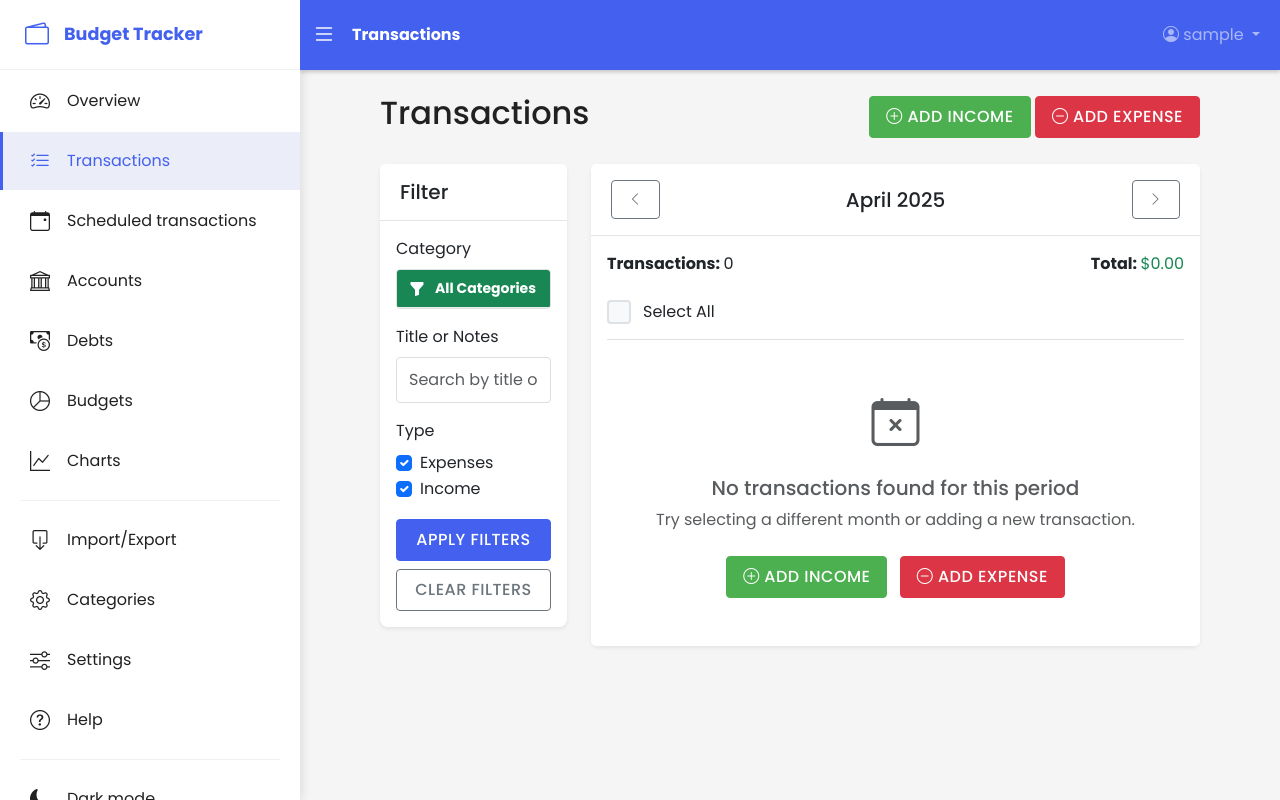
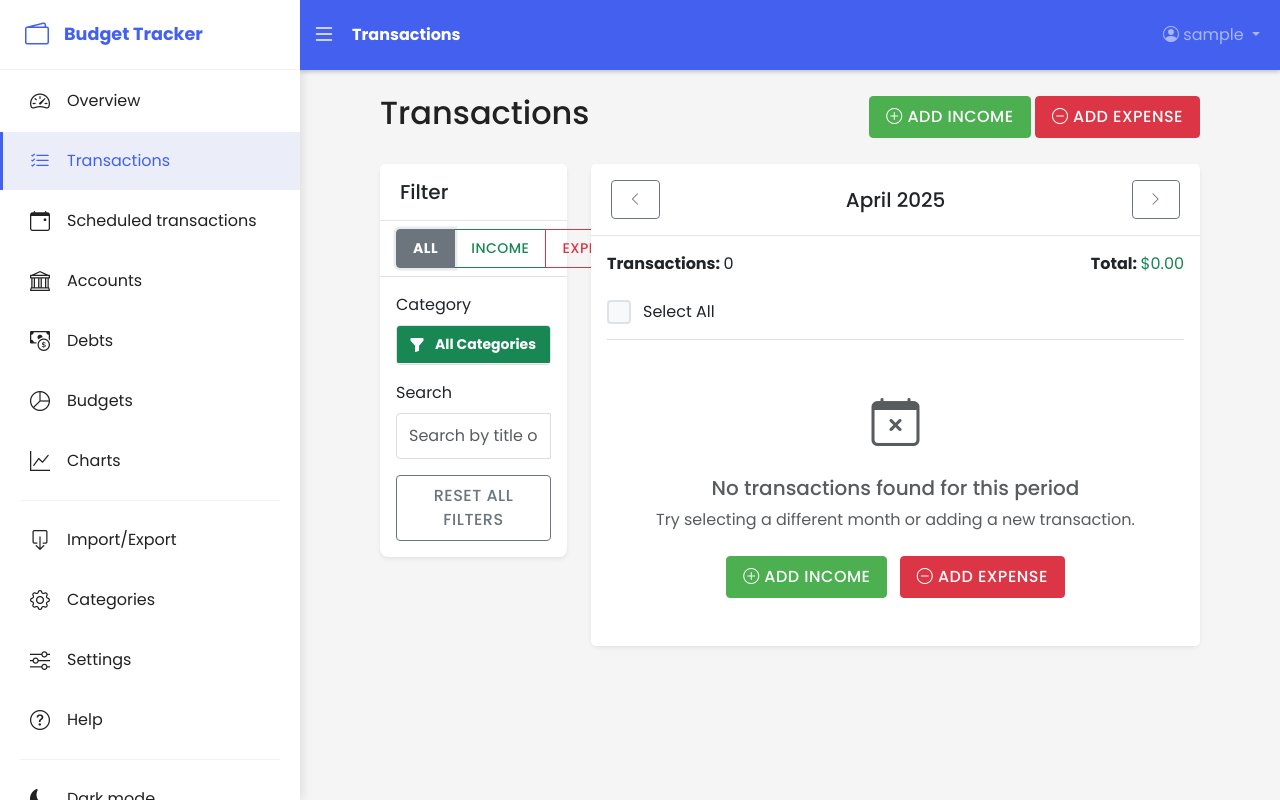
Before and after one commit to sageofnotrade/cs126le2, a Django app: page /finances/transactions/ in a window 1280 px wide. Run offline with Django 5.2, Linux system fonts and the light colour scheme; the visitor is signed in with stand-in values (Sample User, id 1); data that the repository does not hold is empty; some libraries are stand-ins or nearby versions.

Commit message:
Improved Filtering with automatic filtering, no need to click the apply filter

```diff
--- a/static/js/filter_category_dropdown.js
+++ b/static/js/filter_category_dropdown.js
@@ -563,23 +563,38 @@ function addFilterCategoryListStyles() {
 // Function to apply the filters
 function applyFilters() {
     const categoryId = document.getElementById('category-filter').value;
-    const subcategoryId = document.getElementById('subcategory-filter').value;
+    const subcategoryId = document.getElementById('subcategory-filter')?.value || '';
     const titleOrNotes = document.getElementById('from-to-filter').value;
-    const includeExpense = document.getElementById('expense-check').checked;
-    const includeIncome = document.getElementById('income-check').checked;
+
+    // Determine transaction types based on which button is active
+    const filterAllBtn = document.getElementById('filter-all');
+    const filterIncomeBtn = document.getElementById('filter-income');
+    const filterExpenseBtn = document.getElementById('filter-expense');
+
+    let transactionTypes = [];
+    if (filterAllBtn && filterAllBtn.classList.contains('active')) {
+        // All transactions
+        transactionTypes = ['expense', 'income'];
+    } else {
+        // Check individual type buttons
+        if (filterExpenseBtn && filterExpenseBtn.classList.contains('active')) {
+            transactionTypes.push('expense');
+        }
+        if (filterIncomeBtn && filterIncomeBtn.classList.contains('active')) {
+            transactionTypes.push('income');
+        }
+        // If no button is active, default to all types
+        if (transactionTypes.length === 0) {
+            transactionTypes = ['expense', 'income'];
+        }
+    }
 
     console.log('Applying filters:', {
         categoryId,
         subcategoryId,
         titleOrNotes,
-        includeExpense,
-        includeIncome
+        transactionTypes
     });
-
-    // Build the transaction types string
-    let transactionTypes = [];
-    if (includeExpense) transactionTypes.push('expense');
-    if (includeIncome) transactionTypes.push('income');
 
     // Build the query string
     const params = new URLSearchParams(window.location.search);
@@ -603,7 +618,12 @@ function applyFilters() {
         params.delete('search');
     }
 
-    params.set('types', transactionTypes.join(','));
+    // Only set types if not showing all types
+    if (transactionTypes.length < 2) {
+        params.set('types', transactionTypes.join(','));
+    } else {
+        params.delete('types'); // Default is all types
+    }
 
     // Preserve the month parameter if it exists
     if (!params.has('month')) {
@@ -620,8 +640,28 @@ function applyFilters() {
 // Function to clear the filters
 function clearFilters() {
     document.getElementById('category-filter').value = '';
-    document.getElementById('subcategory-filter').value = '';
+
+    const subcategoryField = document.getElementById('subcategory-filter');
+    if (subcategoryField) {
+        subcategoryField.value = '';
+    }
+
     document.getElementById('from-to-filter').value = '';
-    document.getElementById('expense-check').checked = true;
-    document.getElementById('income-check').checked = true;
+
+    // Reset the transaction type buttons to default state (All selected)
+    const filterAllBtn = document.getElementById('filter-all');
+    const filterIncomeBtn = document.getElementById('filter-income');
+    const filterExpenseBtn = document.getElementById('filter-expense');
+
+    if (filterAllBtn) {
+        filterAllBtn.classList.add('active');
+    }
+
+    if (filterIncomeBtn) {
+        filterIncomeBtn.classList.remove('active');
+    }
+
+    if (filterExpenseBtn) {
+        filterExpenseBtn.classList.remove('active');
+    }
 }
--- a/static/js/transaction_list.js
+++ b/static/js/transaction_list.js
@@ -114,19 +114,14 @@ document.addEventListener('DOMContentLoaded', function() {
  * Set up event listeners for the filter form
  */
 function setupFilterHandlers() {
-    const applyFiltersBtn = document.getElementById('apply-filters-btn');
     const clearFiltersBtn = document.getElementById('clear-filters-btn');
     const categoryFilter = document.getElementById('category-filter');
     const searchFilter = document.getElementById('from-to-filter');
-    const expenseCheck = document.getElementById('expense-check');
-    const incomeCheck = document.getElementById('income-check');
-
-    // Apply filters button click handler
-    if (applyFiltersBtn) {
-        applyFiltersBtn.addEventListener('click', function() {
-            applyFilters();
-        });
-    }
+
+    // Transaction type filter buttons
+    const filterAllBtn = document.getElementById('filter-all');
+    const filterIncomeBtn = document.getElementById('filter-income');
+    const filterExpenseBtn = document.getElementById('filter-expense');
 
     // Clear filters button click handler
     if (clearFiltersBtn) {
@@ -134,56 +129,149 @@ function setupFilterHandlers() {
             // Reset all filter form elements
             if (categoryFilter) categoryFilter.value = '';
             if (searchFilter) searchFilter.value = '';
-            if (expenseCheck) expenseCheck.checked = true;
-            if (incomeCheck) incomeCheck.checked = true;
+
+            // Hide clear search button
+            const clearSearchBtn = document.getElementById('clear-search-btn');
+            if (clearSearchBtn) clearSearchBtn.classList.add('d-none');
+
+            // Reset transaction type buttons to default (all selected)
+            if (filterAllBtn) {
+                filterAllBtn.classList.add('active');
+                window.transactionState.types = ['expense', 'income'];
+            }
+            if (filterIncomeBtn) filterIncomeBtn.classList.remove('active');
+            if (filterExpenseBtn) filterExpenseBtn.classList.remove('active');
 
             // Apply the reset filters
             applyFilters();
         });
     }
 
-    // Quick filter changes for transaction types (without clicking Apply)
-    if (expenseCheck) {
-        expenseCheck.addEventListener('change', function() {
-            // If both are unchecked, check the one that was just clicked
-            if (!expenseCheck.checked && !incomeCheck.checked) {
-                expenseCheck.checked = true;
-            } else {
+    // Transaction type filter buttons
+    if (filterAllBtn) {
+        filterAllBtn.addEventListener('click', function() {
+            // Show all transaction types
+            filterAllBtn.classList.add('active');
+            filterIncomeBtn.classList.remove('active');
+            filterExpenseBtn.classList.remove('active');
+            window.transactionState.types = ['expense', 'income'];
+            applyFilters();
+        });
+    }
+
+    if (filterIncomeBtn) {
+        filterIncomeBtn.addEventListener('click', function() {
+            // Show only income
+            filterAllBtn.classList.remove('active');
+            filterIncomeBtn.classList.add('active');
+            filterExpenseBtn.classList.remove('active');
+            window.transactionState.types = ['income'];
+            applyFilters();
+        });
+    }
+
+    if (filterExpenseBtn) {
+        filterExpenseBtn.addEventListener('click', function() {
+            // Show only expenses
+            filterAllBtn.classList.remove('active');
+            filterIncomeBtn.classList.remove('active');
+            filterExpenseBtn.classList.add('active');
+            window.transactionState.types = ['expense'];
+            applyFilters();
+        });
+    }
+
+    // Enable searching as you type with debouncing
+    if (searchFilter) {
+        let searchTimeout = null;
+        let previousValue = searchFilter.value.trim();
+
+        searchFilter.addEventListener('input', function() {
+            // Clear previous timeout
+            if (searchTimeout) {
+                clearTimeout(searchTimeout);
+            }
+
+            const currentValue = this.value.trim();
+
+            // If input was cleared (empty string), apply immediately
+            if (previousValue && currentValue === '') {
+                previousValue = currentValue;
                 applyFilters();
-            }
-        });
-    }
-
-    if (incomeCheck) {
-        incomeCheck.addEventListener('change', function() {
-            // If both are unchecked, check the one that was just clicked
-            if (!expenseCheck.checked && !incomeCheck.checked) {
-                incomeCheck.checked = true;
-            } else {
+                return;
+            }
+
+            previousValue = currentValue;
+
+            // Set a new timeout for 500ms
+            searchTimeout = setTimeout(function() {
                 applyFilters();
-            }
-        });
-    }
-
-    // Enable pressing Enter in the search field to apply filters
-    if (searchFilter) {
+            }, 500);
+        });
+
+        // Also keep the Enter key functionality for immediate search
         searchFilter.addEventListener('keyup', function(event) {
             if (event.key === 'Enter') {
+                // Clear any pending timeout
+                if (searchTimeout) {
+                    clearTimeout(searchTimeout);
+                }
                 applyFilters();
             }
         });
     }
+
+    // Category filter change handler
+    if (categoryFilter) {
+        categoryFilter.addEventListener('change', function() {
+            // Debug logging
+            console.log('Category filter changed:', this.value);
+            console.log('Selected option:', this.options[this.selectedIndex].text);
+
+            // Apply filters immediately when a category is selected
+            applyFilters();
+        });
+    }
+
+    // Handle clear search button
+    const clearSearchBtn = document.getElementById('clear-search-btn');
+    if (searchFilter && clearSearchBtn) {
+        // Show/hide clear button based on if there's text in the search field
+        searchFilter.addEventListener('input', function() {
+            if (this.value.trim() !== '') {
+                clearSearchBtn.classList.remove('d-none');
+            } else {
+                clearSearchBtn.classList.add('d-none');
+            }
+        });
+
+        // Clear search field and apply filters when clicked
+        clearSearchBtn.addEventListener('click', function() {
+            searchFilter.value = '';
+            clearSearchBtn.classList.add('d-none');
+            applyFilters();
+        });
+
+        // Initialize state on page load
+        if (searchFilter.value.trim() !== '') {
+            clearSearchBtn.classList.remove('d-none');
+        }
+    }
 }
 
 /**
  * Apply filters and load transactions with AJAX
  */
 function applyFilters() {
+    console.log('applyFilters called');
+
     // Get filter values
     const categoryFilter = document.getElementById('category-filter');
     const searchFilter = document.getElementById('from-to-filter');
-    const expenseCheck = document.getElementById('expense-check');
-    const incomeCheck = document.getElementById('income-check');
+
+    console.log('Current category filter value:', categoryFilter ? categoryFilter.value : 'not found');
+    console.log('Current search filter value:', searchFilter ? searchFilter.value : 'not found');
+    console.log('Current state before update:', { ...window.transactionState });
 
     // Update the state object with filter values
 
@@ -195,24 +283,28 @@ function applyFilters() {
         if (selectedOption.dataset.subcategoryId) {
             window.transactionState.subcategory = selectedOption.dataset.subcategoryId;
             window.transactionState.category = selectedOption.dataset.parentCategory;
+            console.log('Setting subcategory filter:', window.transactionState.subcategory);
+            console.log('Setting parent category:', window.transactionState.category);
         } else if (selectedOption.dataset.isCategory) {
             window.transactionState.category = selectedOption.value;
             window.transactionState.subcategory = null;
+            console.log('Setting category filter:', window.transactionState.category);
+            console.log('Clearing subcategory filter');
         }
     } else {
         // Clear category filters if none selected
         window.transactionState.category = null;
         window.transactionState.subcategory = null;
+        console.log('Clearing all category filters');
     }
 
     // Handle search filter
     window.transactionState.search = searchFilter && searchFilter.value.trim() ? searchFilter.value.trim() : null;
 
-    // Handle transaction types
-    const types = [];
-    if (expenseCheck && expenseCheck.checked) types.push('expense');
-    if (incomeCheck && incomeCheck.checked) types.push('income');
-    window.transactionState.types = types;
+    // Note: Transaction types are now set by the filter buttons directly
+    // The window.transactionState.types value is maintained from those buttons
+    console.log('State after update:', { ...window.transactionState });
+    console.log('API query string:', window.transactionState.getApiQueryString());
 
     // Load transactions with the updated state
     loadTransactions();
@@ -258,7 +350,8 @@ function navigateMonth(direction) {
 function loadTransactions() {
     // Get query string from state object
     const queryString = window.transactionState.getApiQueryString();
-    console.log('Loading transactions with state:', window.transactionState);
+    console.log('Loading transactions with query string:', queryString);
+    console.log('State at loadTransactions time:', { ...window.transactionState });
 
     // Show loading state
     const transactionList = document.querySelector('.list-group-flush');
@@ -273,6 +366,7 @@ function loadTransactions() {
     // Create the URL with cache-busting parameter to prevent browser caching
     const timestamp = new Date().getTime();
     const fetchUrl = `/finances/transactions/api/?${queryString}${queryString ? '&' : ''}cache_bust=${timestamp}`;
+    console.log('Fetching transactions from URL:', fetchUrl);
 
     // Fetch transactions data
     fetch(fetchUrl, {
--- a/templates/finances/transactions.html
+++ b/templates/finances/transactions.html
@@ -151,6 +151,23 @@
     body:not(.modal-open) #emergency-fix {
         display: none !important;
     }
+
+    /* Transaction type filter buttons */
+    .btn-group [data-filter].active {
+        font-weight: bold;
+    }
+
+    .btn-outline-success.active {
+        box-shadow: 0 0 0 0.15rem rgba(25, 135, 84, 0.15);
+    }
+
+    .btn-outline-danger.active {
+        box-shadow: 0 0 0 0.15rem rgba(220, 53, 69, 0.15);
+    }
+
+    .btn-outline-secondary.active {
+        box-shadow: 0 0 0 0.15rem rgba(108, 117, 125, 0.15);
+    }
 </style>
 {% endblock %}
 
@@ -181,40 +198,42 @@
             <div class="card-header">
                 <h2 class="h5 mb-0">Filter</h2>
             </div>
+            <!-- Transaction Type Filters -->
+            <div class="card-body py-2 border-bottom">
+                <div class="btn-group w-100" role="group" aria-label="Transaction Type Filters">
+                    <button type="button" class="btn btn-sm btn-outline-secondary active" id="filter-all" data-filter="all">All</button>
+                    <button type="button" class="btn btn-sm btn-outline-success" id="filter-income" data-filter="income">Income</button>
+                    <button type="button" class="btn btn-sm btn-outline-danger" id="filter-expense" data-filter="expense">Expenses</button>
+                </div>
+            </div>
             <div class="card-body">
                 <form id="transaction-filter-form">
                     <div class="mb-3">
                         <label for="category-filter" class="form-label">Category</label>
-                        <select id="category-filter" class="form-select">
+                        <select id="category-filter" class="form-select" tabindex="1">
                             <option value="">All Categories</option>
                             {% for category in categories %}
                             <option value="{{ category.id }}" data-icon="{{ category.icon }}" data-type="{{ category.type }}" data-is-category="true">{{ category.name }}</option>
                                 {% for subcategory in category.subcategories.all %}
-                                <option value="{{ category.id }}" data-icon="{{ subcategory.icon|default:category.icon }}" data-type="{{ category.type }}" data-parent-category="{{ category.id }}" data-subcategory-id="{{ subcategory.id }}">{{ subcategory.name }}</option>
+                                <option value="{{ subcategory.id }}" data-icon="{{ subcategory.icon|default:category.icon }}" data-type="{{ category.type }}" data-parent-category="{{ category.id }}" data-subcategory-id="{{ subcategory.id }}">{{ subcategory.name }}</option>
                                 {% endfor %}
                             {% endfor %}
                         </select>
                     </div>
 
                     <div class="mb-3">
-                        <label for="from-to-filter" class="form-label">Title or Notes</label>
-                        <input type="text" id="from-to-filter" class="form-control" placeholder="Search by title or notes">
-                    </div>
-
-                    <div class="mb-3">
-                        <label class="form-label d-block">Type</label>
-                        <div class="form-check form-check-inline">
-                            <input class="form-check-input" type="checkbox" id="expense-check" value="expense" checked>
-                            <label class="form-check-label" for="expense-check">Expenses</label>
-                        </div>
-                        <div class="form-check form-check-inline">
-                            <input class="form-check-input" type="checkbox" id="income-check" value="income" checked>
-                            <label class="form-check-label" for="income-check">Income</label>
+                        <label for="from-to-filter" class="form-label">Search</label>
+                        <div class="input-group">
+                            <input type="text" id="from-to-filter" class="form-control" placeholder="Search by title or notes">
+                            <button class="btn btn-outline-secondary d-none" type="button" id="clear-search-btn">
+                                <i class="bi bi-x"></i>
+                            </button>
                         </div>
                     </div>
 
-                    <button type="button" id="apply-filters-btn" class="btn btn-primary w-100">Apply Filters</button>
-                    <button type="button" id="clear-filters-btn" class="btn btn-outline-secondary w-100 mt-2">Clear Filters</button>
+                    <div class="d-grid">
+                        <button type="button" id="clear-filters-btn" class="btn btn-outline-secondary">Reset All Filters</button>
+                    </div>
                 </form>
             </div>
         </div>
@@ -391,7 +410,7 @@
                                 {% for category in categories %}
                                 <option value="{{ category.id }}" data-icon="{{ category.icon }}" data-type="{{ category.type }}" data-is-category="true">{{ category.name }}</option>
                                     {% for subcategory in category.subcategories.all %}
-                                    <option value="{{ category.id }}" data-icon="{{ subcategory.icon|default:category.icon }}" data-type="{{ category.type }}" data-parent-category="{{ category.id }}" data-subcategory-id="{{ subcategory.id }}">{{ subcategory.name }}</option>
+                                    <option value="{{ subcategory.id }}" data-icon="{{ subcategory.icon|default:category.icon }}" data-type="{{ category.type }}" data-parent-category="{{ category.id }}" data-subcategory-id="{{ subcategory.id }}">{{ subcategory.name }}</option>
                                     {% endfor %}
                                 {% endfor %}
                             </select>
```
